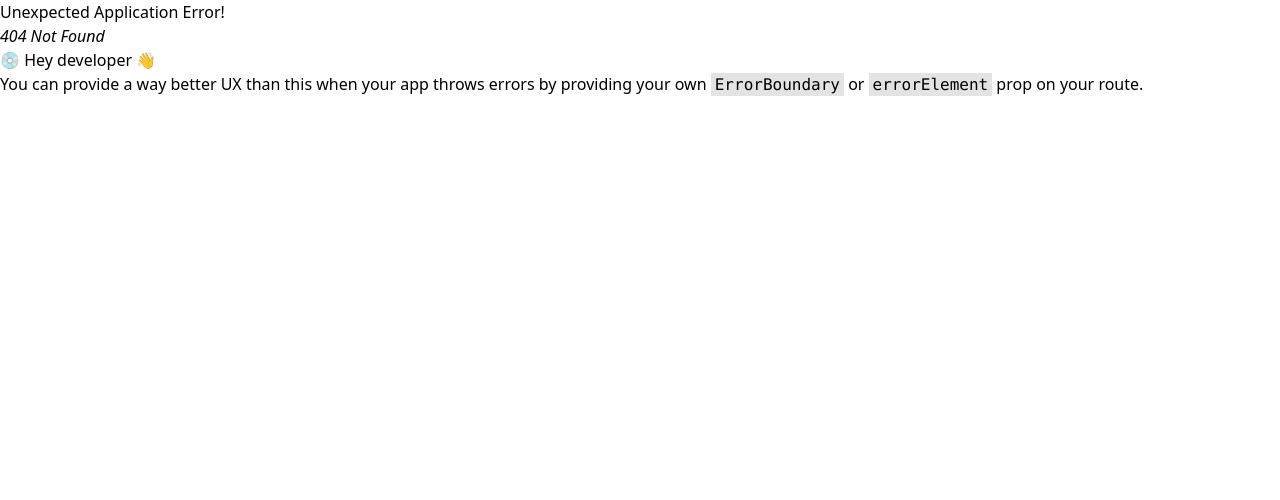
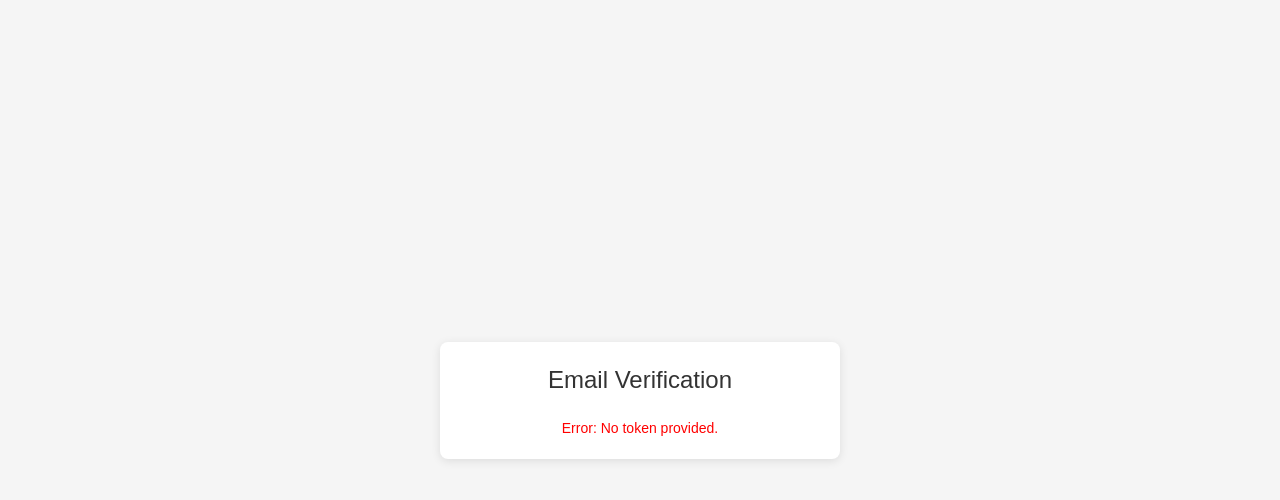
Before and after one commit to Shira0ri145/LiceseplateOCR-app, a React (Vite) app in the folder lpocr-dashboard/: page /verify in a window 1280 px wide. Before the commit this address had no page. Shown: the top 500 px of the page. Built offline with nearby package versions, Linux system fonts and the light colour scheme.

Commit message:
Update axios verification mail

```diff
--- a/lpocr-dashboard/src/main.tsx
+++ b/lpocr-dashboard/src/main.tsx
@@ -10,6 +10,7 @@ import Login from './pages/Login.tsx'
 import Content from './pages/Content.tsx';
 import FilePredict from './pages/FilePredict.tsx';
 import Register from './pages/Register.tsx';
+import Verify from './pages/Verify.tsx';
 
 const router = createBrowserRouter([
   {
@@ -33,6 +34,10 @@ const router = createBrowserRouter([
   {
     path: "register",
     element: <Register/>
+  },
+  {
+    path: "verify",
+    element: <Verify/>
   }
 ]);
 
--- /dev/null
+++ b/lpocr-dashboard/src/pages/Styles/Verify.css
@@ -0,0 +1,46 @@
+/* Verify.css */
+.verify-wrapper {
+    display: flex;
+    justify-content: center;
+    align-items: center;
+    flex-direction: column;
+    height: 100vh; /* Full viewport height */
+    background-color: #f5f5f5; /* Light gray background */
+    padding: 20px;
+    font-family: Arial, sans-serif;
+}
+
+.verify-card {
+    background: white;
+    padding: 20px;
+    border-radius: 8px;
+    box-shadow: 0 2px 10px rgba(0, 0, 0, 0.1);
+    text-align: center;
+    width: 100%;
+    max-width: 400px; /* Max width for the card */
+}
+
+.verify-header {
+    font-size: 24px;
+    margin-bottom: 20px;
+    color: #333; /* Dark gray color */
+}
+
+.verify-message {
+    font-size: 16px;
+    color: #555; /* Medium gray color */
+}
+
+.error-message {
+    color: red; /* Red color for error messages */
+}
+
+.success-message {
+    color: green; /* Green color for success messages */
+}
+
+
+.bold-blue {
+    font-weight: bold;
+    color: blue;
+}
--- /dev/null
+++ b/lpocr-dashboard/src/pages/Verify.tsx
@@ -0,0 +1,89 @@
+import { useEffect, useState } from 'react';
+import axios from 'axios';
+import { useLocation, useNavigate } from 'react-router-dom';
+import './Styles/Verify.css';
+
+const Verify = () => {
+    const [loading, setLoading] = useState(true);
+    const [verified, setVerified] = useState(false);
+    const [error, setError] = useState('');
+    const [countdown, setCountdown] = useState(5);
+    const [username, setUsername] = useState('');
+    const [message, setMessage] = useState('');
+    const [detail, setDetail] = useState('');
+
+    const location = useLocation();
+    const navigate = useNavigate();
+
+    const getTokenFromURL = () => {
+        const params = new URLSearchParams(location.search);
+        return params.get('token');
+    };
+
+    useEffect(() => {
+        const token = getTokenFromURL();
+
+        const verifyEmail = async () => {
+            if (token) {
+                try {
+                    const response = await axios.get(`http://localhost:8000/api/auth/verification?token=${token}`);
+                    setMessage(response.data.message);
+                    setUsername(response.data.username);
+                    setDetail(response.data.detail);
+                    setVerified(true);
+                    setLoading(false);
+                    startCountdown();
+                } catch (error: any) {
+                    // Capture error message from HTTPException
+                    const errorMessage = error.response?.data?.detail || 'Failed to verify email. Please try again.';
+                    setError(errorMessage);
+                    setLoading(false);
+                }
+            } else {
+                setError('No token provided.');
+                setLoading(false);
+            }
+        };
+
+        verifyEmail();
+    }, [location]);
+
+    const startCountdown = () => {
+        const interval = setInterval(() => {
+            setCountdown(prevCountdown => {
+                if (prevCountdown <= 1) {
+                    clearInterval(interval);
+                    navigate('/login');  // Redirect to login page
+                    return 0;
+                }
+                return prevCountdown - 1;
+            });
+        }, 1000);
+    };
+
+    if (loading) {
+        return <div className="verify-wrapper"><p>Loading...</p></div>;
+    }
+
+    return (
+        <div className="verify-wrapper">
+            <div className="verify-card">
+                <h2 className="verify-header">Email Verification</h2>
+                {verified ? (
+                    <>
+                        <p className="success-message">{message}</p>
+                        <p>Welcome to DashboardOCRapp, Dear. <span className="bold-blue">{username}</span></p>
+                        <p>{detail}</p>
+                        <p>We will redirect you to the login page in {countdown} seconds...</p>
+                    </>
+                ) : (
+                    <div className="error-message">
+                        <p>Error: {error}</p>
+                    </div>
+                )}
+            </div>
+        </div>
+    );
+};
+
+export default Verify;
```
